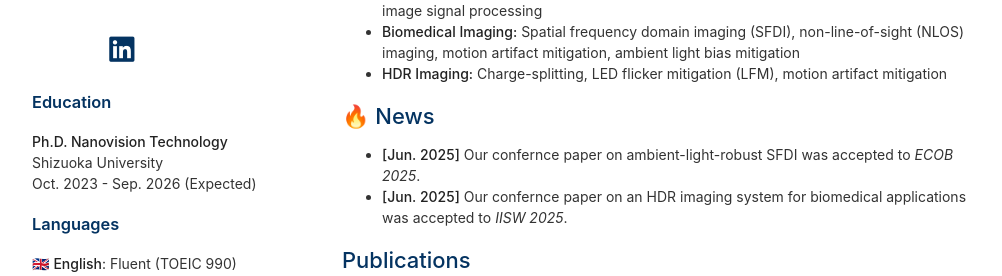
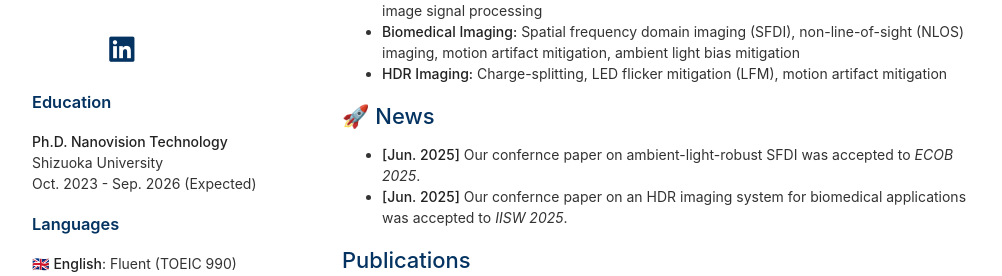
Before and after one commit to y-fen/y-fen.github.io, a Jekyll site: the page built from index.md, in a window 1280 px wide and 900 px high. Shown: the part 298-574 px from the top of the window, without its empty margins (128-1130 px from the left). Built offline with Jekyll 4.4.1, drawn with Linux system fonts in a browser that asks for light colours; a style sheet for code colours, icons or effects is not loaded.

```diff
--- a/index.md
+++ b/index.md
@@ -11,7 +11,7 @@ I am a Ph.D. candidate (expected graduation: Sep. 2026) at [Shizuoka University]
 - **Biomedical Imaging:** Spatial frequency domain imaging (SFDI), non-line-of-sight (NLOS) imaging, motion artifact mitigation, ambient light bias mitigation
 - **HDR Imaging:** Charge-splitting, LED flicker mitigation (LFM), motion artifact mitigation
 
-## 🔥 News
+## 🚀 News
 
 - **[Jun. 2025]** Our confernce paper on ambient-light-robust SFDI was accepted to *ECOB 2025*.
 - **[Jun. 2025]** Our confernce paper on an HDR imaging system for biomedical applications was accepted to *IISW 2025*.
```
